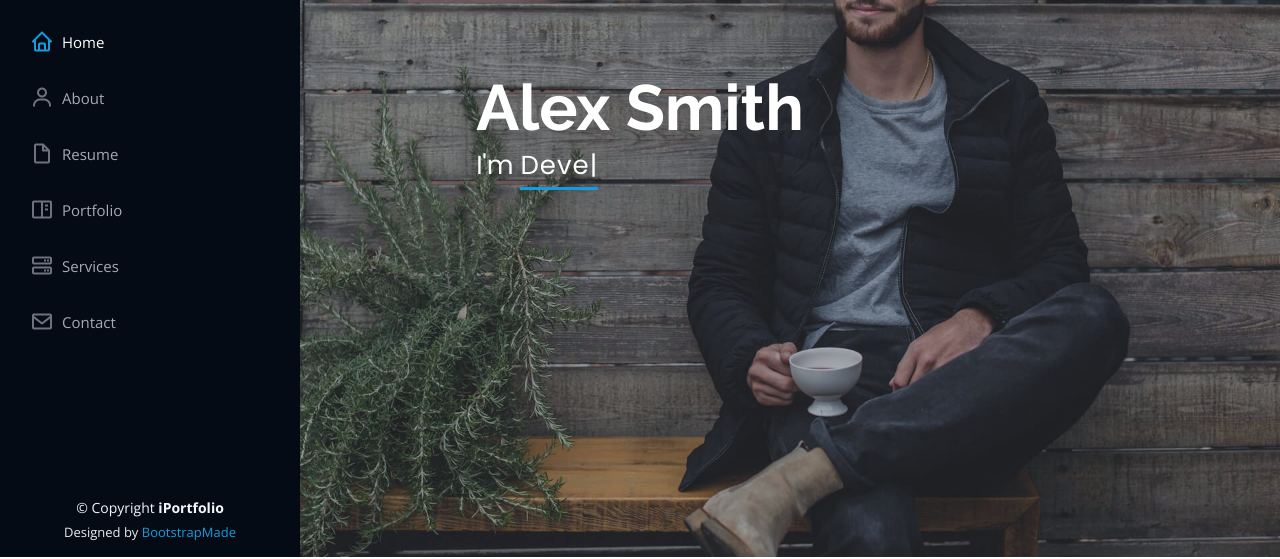
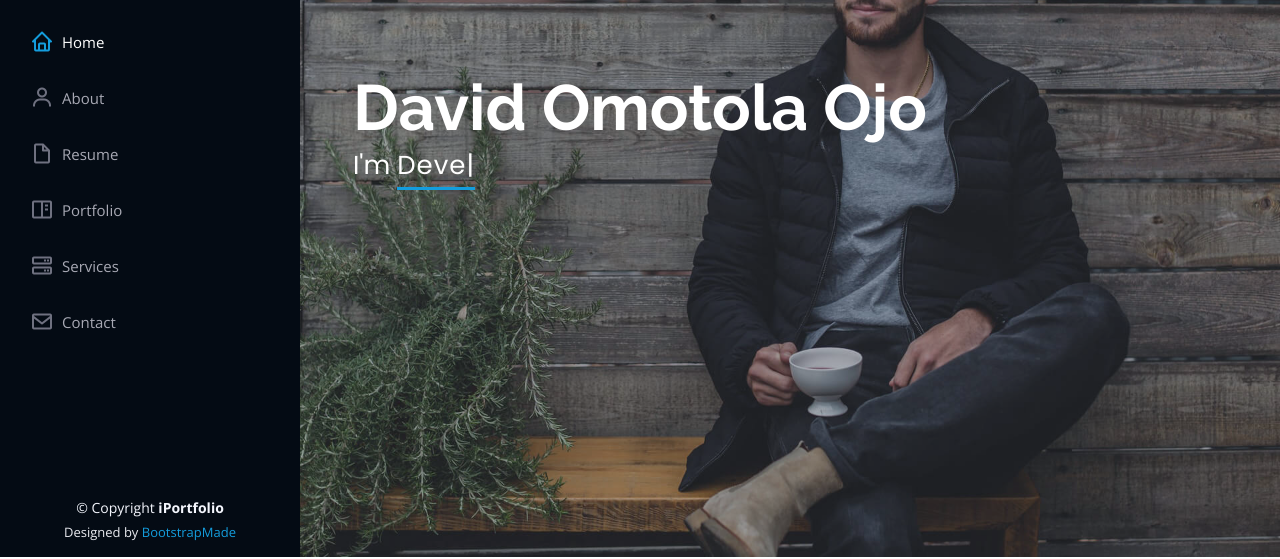
Before and after one commit to davidomotola18/Meet-Me, a plain HTML site: page index.html in a window 1280 px wide. Shown: the part 243-802 px from the top of the page. Drawn offline with nearby package versions, Linux system fonts and the light colour scheme.

Commit message:
Update index.html

```diff
--- a/index.html
+++ b/index.html
@@ -73,7 +73,7 @@
   <!-- ======= Hero Section ======= -->
   <section id="hero" class="d-flex flex-column justify-content-center align-items-center">
     <div class="hero-container" data-aos="fade-in">
-      <h1>Alex Smith</h1>
+      <h1>David Omotola Ojo</h1>
       <p>I'm <span class="typed" data-typed-items="Designer, Developer, Freelancer, Photographer"></span></p>
     </div>
   </section><!-- End Hero -->
```
